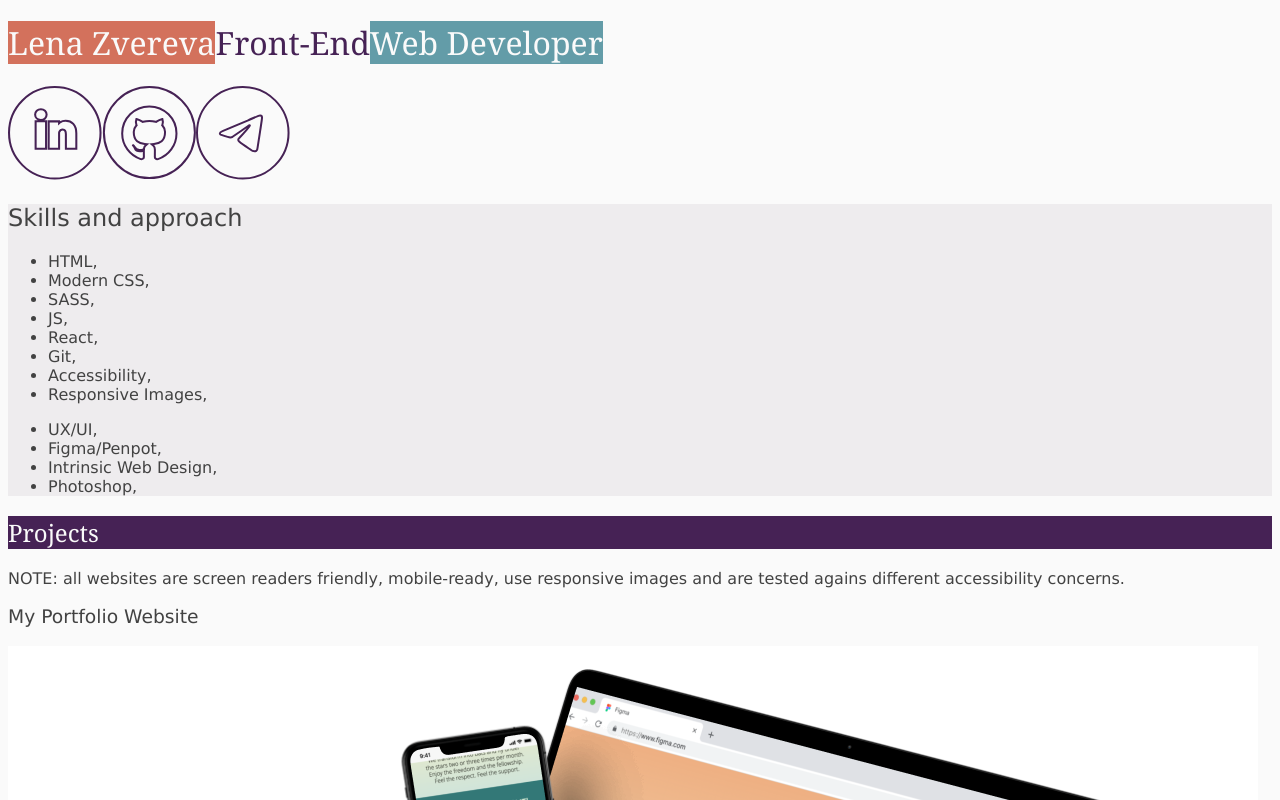
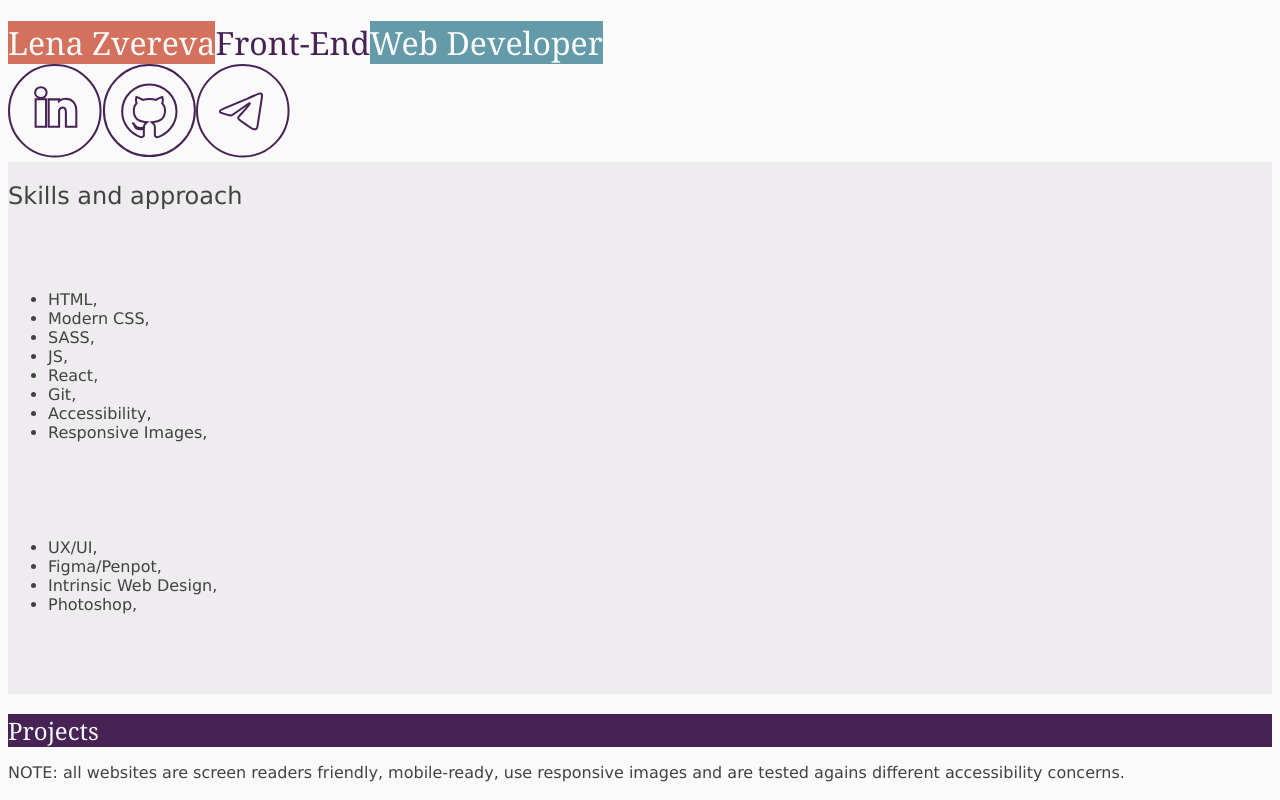
Before and after one commit to zverolen/project-portfolio, a React (Vite) app: page / in a window 1280 px wide. Shown: the top 800 px of the page. Built offline with nearby package versions, Linux system fonts and the light colour scheme; a web font is replaced by a local one.

Commit message:
Add reset and update styles

```diff
--- a/src/index.css
+++ b/src/index.css
@@ -2,6 +2,7 @@
 
 @import url("font.css");
 @import url("tokens.css") layer(tokens);
+@import url("reset.css") layer(reset);
 
 @layer overrides {
   /* Visually hidden elements are visible to screen readers */
@@ -137,6 +138,14 @@
   }
 
   .skills {
+    position: relative;
+
+    display: flex;
+    flex-direction: column;
+    row-gap: min(var(--skills-gap-min), var(--skills-gap-max));
+
+    padding-bottom: min(var(--skills-padding-bottom-min), var(--skills-padding-bottom-max));
+
     background-color: var(--background-color);
   }
 
--- /dev/null
+++ b/src/reset.css
@@ -0,0 +1,30 @@
+*,
+*::before,
+*::after {
+  box-sizing: border-box;
+}
+
+html {
+  -moz-text-size-adjust: none;
+  -webkit-text-size-adjust: none;
+  text-size-adjust: none;
+}
+
+body, h1, h2, h3, h4, p {
+  margin-block-end: 0;
+}
+
+ul[role='list'],
+ol[role='list'] {
+  list-style: none;
+}
+
+body {
+  min-height: 100vh;
+}
+
+img,
+picture {
+  max-width: 100%;
+  display: block;
+}
--- a/src/tokens.css
+++ b/src/tokens.css
@@ -20,7 +20,30 @@
   --fontWeightSecondary: 500;
   --fontWeightAlternative: 600;
 
+  /* Sizing */
+  --gap-0-I: calc(4 / 16 * 1rem);
+  --gap-I: calc(8 / 16 * 1rem);
+  --gap-II: 1rem;
+  --gap-III: calc(24 / 16 * 1rem);
+  --gap-IV: calc(32 /  16 * 1rem);
+  --gap-V: calc(48 / 16 * 1rem);
+  --gap-VI: calc(64 / 16 * 1rem);
+
+  /* --contentWidthMin: 1280 / 16 * 1rem;
+  --contentWidthMax: 100vw - 2rem; */
+
+  --skillsGapMaxValue: 7.1111111111vw;
+
+
   /* Semantic tokens */
+
+  /* Typography */
   --body-text-font-family: var(--fontFamilyPrimary), var(--fontFamilyPrimaryFallBack), sans-serif;
   --heading-font-family: var(--fontFamilySecondary), var(--fontFamilySecondaryFallBack), serif;
+
+  /* Sizing */
+  --skills-padding-bottom-min: var(--gap-VI);
+  --skills-padding-bottom-max: var(--skillsGapMaxValue);
+  --skills-gap-min: var(--skills-padding-bottom-min);
+  --skills-gap-max: var(--skills-padding-bottom-max);
 }
```
